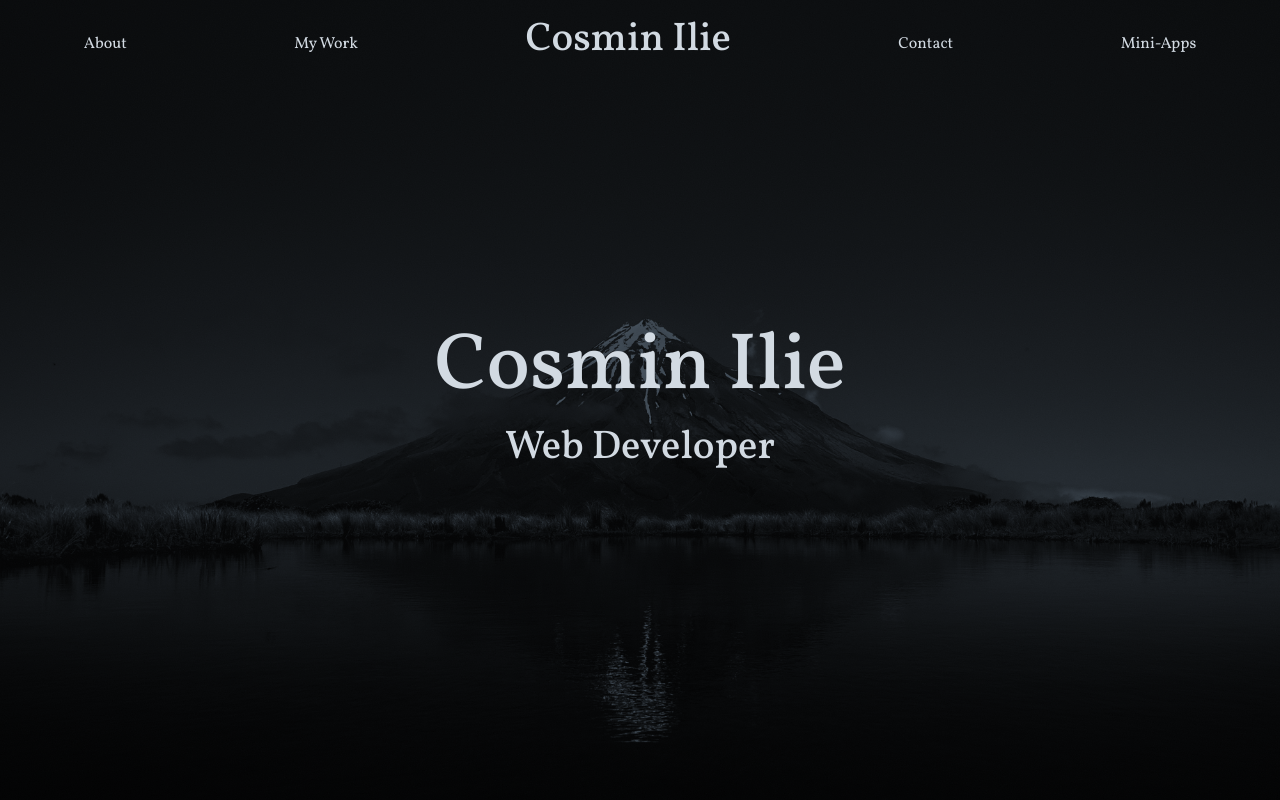
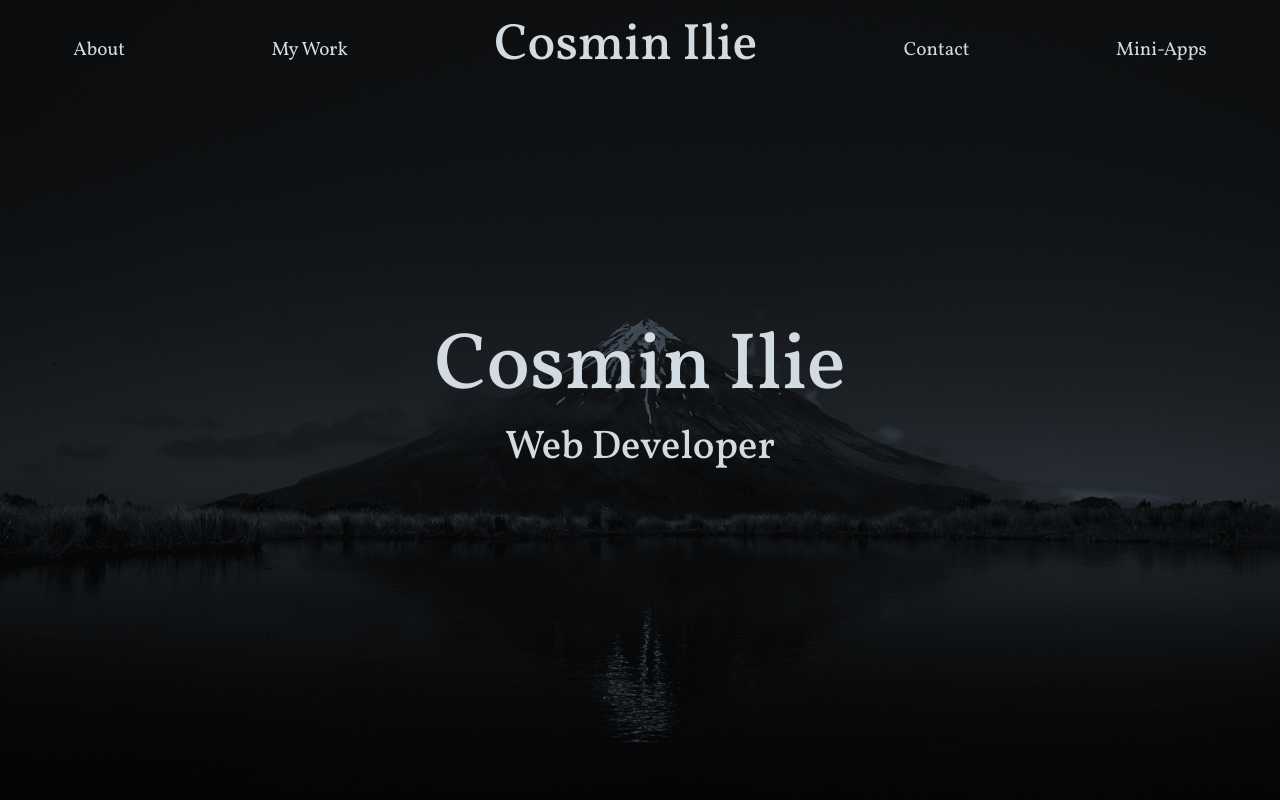
Before and after one commit to Cosmeeeen/personal-website-react, a React (Create React App) app: page / in a window 1280 px wide. Shown: the top 800 px of the page. Built offline with nearby package versions, Linux system fonts and the light colour scheme.

Commit message:
web menu relative text sizing

```diff
--- a/src/App.css
+++ b/src/App.css
@@ -109,6 +109,12 @@ ul{
   width: 100vw;
   left: 0;
   top: 2vh;
+
+  font-size: max(1.5vw, 15px);
+}
+
+.browserNavBarContainer h1{
+  font-size: max(4vw, 30px);
 }
 
 /* ===== Big Image Header ===== */
```
